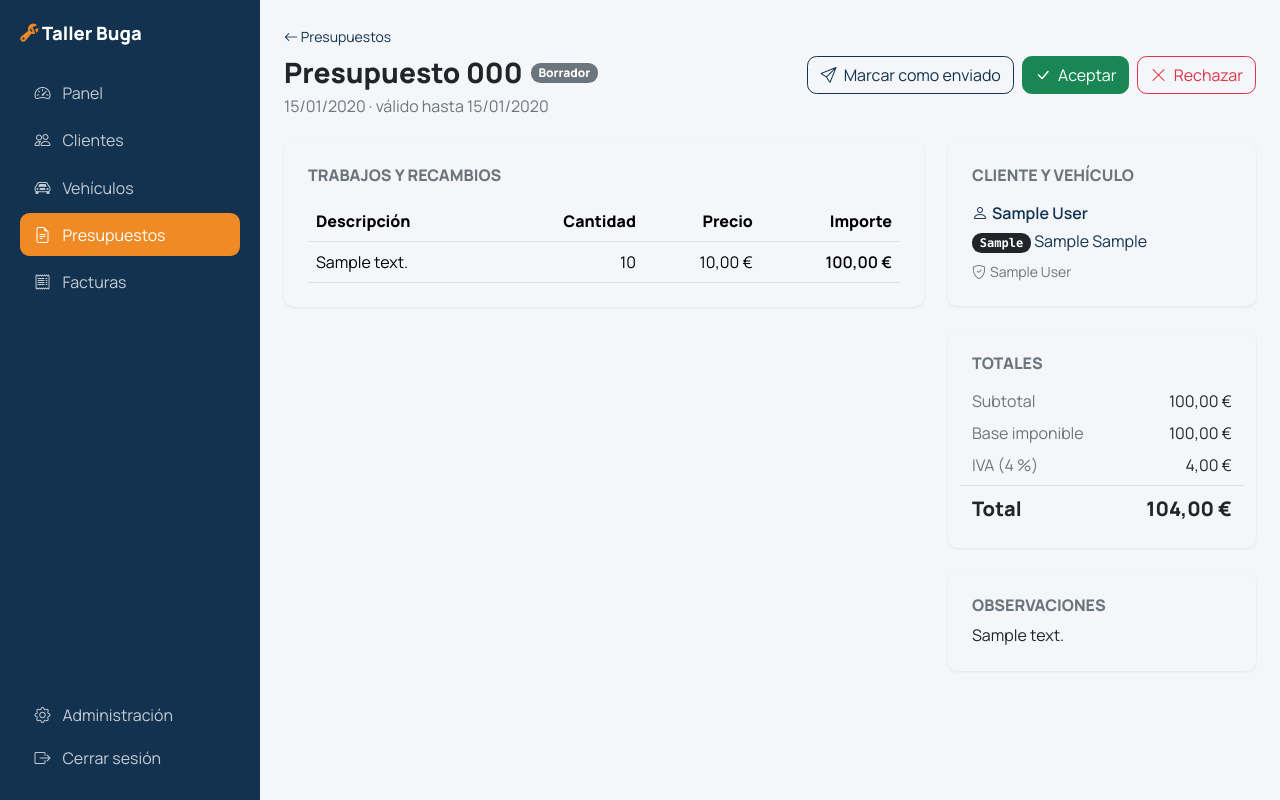
After one commit to mariarodriguezgarcia89/taller-buga, a Django app: page /presupuestos/1/ in a window 1280 px wide. The commit adds this page. Run offline with Django 5.2, Linux system fonts and the light colour scheme; a user stored in the database is signed in; tables that the repository leaves empty hold one stand-in row (values such as "Sample post").

Commit message:
feat: add quote detail with status workflow and invoicing

```diff
--- a/billing/models.py
+++ b/billing/models.py
@@ -7,6 +7,7 @@ from django.utils import timezone
 
 from core.models import TimeStampedModel
 from customers.models import Customer, Insurer, Vehicle
+from django.urls import reverse
 
 CENT = Decimal("0.01")
 PERCENT_VALIDATORS = [MinValueValidator(Decimal("0")), MaxValueValidator(Decimal("100"))]
@@ -173,9 +174,25 @@ class Quote(BillingDocument):
     )
     valid_until = models.DateField("válido hasta", null=True, blank=True)
 
+    ALLOWED_TRANSITIONS = {
+        Status.DRAFT: [Status.SENT, Status.ACCEPTED, Status.REJECTED],
+        Status.SENT: [Status.ACCEPTED, Status.REJECTED],
+        Status.ACCEPTED: [],
+        Status.REJECTED: [],
+    }
+
     class Meta(BillingDocument.Meta):
         verbose_name = "presupuesto"
         verbose_name_plural = "presupuestos"
+
+    def get_absolute_url(self):
+        return reverse("billing:quote_detail", args=[self.pk])
+
+    def change_status(self, new_status):
+        if new_status not in self.ALLOWED_TRANSITIONS[self.status]:
+            raise ValidationError("Ese cambio de estado no está permitido.")
+        self.status = new_status
+        self.save(update_fields=["status", "updated_at"])
 
     @transaction.atomic
     def create_invoice(self):
--- /dev/null
+++ b/billing/templates/billing/quote_detail.html
@@ -0,0 +1,118 @@
+{% extends "base.html" %}
+
+{% block title %}{{ quote.number }}{% endblock %}
+
+{% block content %}
+<a href="{% url 'billing:quote_list' %}" class="text-decoration-none small">
+  <i class="bi bi-arrow-left"></i> Presupuestos
+</a>
+
+<div class="d-flex flex-wrap align-items-start justify-content-between gap-3 mt-2 mb-4">
+  <div>
+    <div class="d-flex align-items-center gap-2">
+      <h1 class="h3 fw-bold mb-0">Presupuesto {{ quote.number }}</h1>
+      {% include "billing/includes/status_badge.html" with status=quote.status label=quote.get_status_display %}
+    </div>
+    <p class="text-secondary mb-0 mt-1">
+      {{ quote.issue_date|date:"d/m/Y" }}
+      {% if quote.valid_until %} · válido hasta {{ quote.valid_until|date:"d/m/Y" }}{% endif %}
+    </p>
+  </div>
+
+  <div class="d-flex flex-wrap gap-2">
+    {% for status, label, css_class, icon in actions %}
+    <form method="post" action="{% url 'billing:quote_status' quote.pk %}"
+          {% if status == "rejected" %}onsubmit="return confirm('¿Rechazar este presupuesto? No se podrá deshacer.');"{% endif %}>
+      {% csrf_token %}
+      <input type="hidden" name="status" value="{{ status }}">
+      <button type="submit" class="btn {{ css_class }}"><i class="bi {{ icon }} me-1"></i> {{ label }}</button>
+    </form>
+    {% endfor %}
+
+    {% if quote.status == "accepted" %}
+      {% if invoice %}
+        <span class="btn btn-light disabled"><i class="bi bi-receipt me-1"></i> Facturado: {{ invoice.number }}</span>
+      {% else %}
+        <form method="post" action="{% url 'billing:quote_invoice' quote.pk %}"
+              onsubmit="return confirm('¿Crear la factura de este presupuesto?');">
+          {% csrf_token %}
+          <button type="submit" class="btn btn-accent"><i class="bi bi-receipt me-1"></i> Convertir en factura</button>
+        </form>
+      {% endif %}
+    {% endif %}
+  </div>
+</div>
+
+<div class="row g-4">
+  <div class="col-lg-8">
+    <div class="card p-4">
+      <h2 class="h6 fw-bold text-uppercase text-secondary mb-3">Trabajos y recambios</h2>
+      <div class="table-responsive">
+        <table class="table align-middle mb-0">
+          <thead>
+            <tr>
+              <th>Descripción</th>
+              <th class="text-end">Cantidad</th>
+              <th class="text-end">Precio</th>
+              <th class="text-end">Importe</th>
+            </tr>
+          </thead>
+          <tbody>
+            {% for line in quote.lines.all %}
+            <tr>
+              <td>{{ line.description }}</td>
+              <td class="text-end">{{ line.quantity|floatformat:"-2" }}</td>
+              <td class="text-end text-nowrap">{{ line.unit_price|floatformat:"2g" }} €</td>
+              <td class="text-end text-nowrap fw-semibold">{{ line.amount|floatformat:"2g" }} €</td>
+            </tr>
+            {% empty %}
+            <tr><td colspan="4" class="text-secondary">Este presupuesto no tiene líneas.</td></tr>
+            {% endfor %}
+          </tbody>
+        </table>
+      </div>
+    </div>
+  </div>
+
+  <div class="col-lg-4 d-flex flex-column gap-4">
+    <div class="card p-4">
+      <h2 class="h6 fw-bold text-uppercase text-secondary mb-3">Cliente y vehículo</h2>
+      <a href="{{ quote.customer.get_absolute_url }}" class="d-block fw-semibold text-decoration-none mb-1">
+        <i class="bi bi-person me-1"></i>{{ quote.customer.display_name }}
+      </a>
+      <a href="{{ quote.vehicle.get_absolute_url }}" class="text-decoration-none">
+        <span class="badge text-bg-dark font-monospace">{{ quote.vehicle.plate }}</span>
+        {{ quote.vehicle.make }} {{ quote.vehicle.model }}
+      </a>
+      {% if quote.insurer %}
+      <p class="small text-secondary mt-2 mb-0"><i class="bi bi-shield-check me-1"></i>{{ quote.insurer }}</p>
+      {% endif %}
+    </div>
+
+    <div class="card p-4">
+      <h2 class="h6 fw-bold text-uppercase text-secondary mb-3">Totales</h2>
+      <dl class="row mb-0">
+        <dt class="col-7 fw-normal text-secondary">Subtotal</dt>
+        <dd class="col-5 text-end">{{ quote.subtotal|floatformat:"2g" }} €</dd>
+        {% if quote.discount_percent %}
+        <dt class="col-7 fw-normal text-secondary">Descuento ({{ quote.discount_percent|floatformat:"-2" }} %)</dt>
+        <dd class="col-5 text-end">−{{ quote.discount_amount|floatformat:"2g" }} €</dd>
+        {% endif %}
+        <dt class="col-7 fw-normal text-secondary">Base imponible</dt>
+        <dd class="col-5 text-end">{{ quote.taxable_base|floatformat:"2g" }} €</dd>
+        <dt class="col-7 fw-normal text-secondary">IVA ({{ quote.vat_rate|floatformat:"-2" }} %)</dt>
+        <dd class="col-5 text-end">{{ quote.vat_amount|floatformat:"2g" }} €</dd>
+        <dt class="col-7 fw-bold fs-5 border-top pt-2">Total</dt>
+        <dd class="col-5 text-end fw-bold fs-5 border-top pt-2 mb-0">{{ quote.total|floatformat:"2g" }} €</dd>
+      </dl>
+    </div>
+
+    {% if quote.notes %}
+    <div class="card p-4">
+      <h2 class="h6 fw-bold text-uppercase text-secondary mb-2">Observaciones</h2>
+      <p class="mb-0">{{ quote.notes|linebreaksbr }}</p>
+    </div>
+    {% endif %}
+  </div>
+</div>
+{% endblock %}
--- a/billing/templates/billing/quote_list.html
+++ b/billing/templates/billing/quote_list.html
@@ -8,7 +8,7 @@
     <h1 class="h3 fw-bold mb-1">Presupuestos</h1>
     <p class="text-secondary mb-0">{{ page_obj.paginator.count }} presupuesto{{ page_obj.paginator.count|pluralize }}</p>
   </div>
-  <a href="#" class="btn btn-accent"><i class="bi bi-plus-lg me-1"></i> Nuevo presupuesto</a>
+  <a href="{{ quote.get_absolute_url }}" class="btn btn-accent"><i class="bi bi-plus-lg me-1"></i> Nuevo presupuesto</a>
 </div>
 
 <ul class="nav nav-pills gap-2 mb-3">
@@ -48,7 +48,7 @@
       <tbody>
         {% for quote in quote_list %}
         <tr>
-          <td><a href="#" class="fw-semibold text-decoration-none">{{ quote.number }}</a></td>
+        <td><a href="{{ quote.get_absolute_url }}" class="fw-semibold text-decoration-none">{{ quote.number }}</a></td>
           <td class="text-nowrap">{{ quote.issue_date|date:"d/m/Y" }}</td>
           <td>{{ quote.customer.display_name }}</td>
           <td><span class="badge text-bg-dark font-monospace">{{ quote.vehicle.plate }}</span></td>
--- a/billing/urls.py
+++ b/billing/urls.py
@@ -6,4 +6,7 @@ app_name = "billing"
 
 urlpatterns = [
     path("presupuestos/", views.QuoteListView.as_view(), name="quote_list"),
+    path("presupuestos/<int:pk>/", views.QuoteDetailView.as_view(), name="quote_detail"),
+    path("presupuestos/<int:pk>/estado/", views.QuoteStatusUpdateView.as_view(), name="quote_status"),
+    path("presupuestos/<int:pk>/facturar/", views.QuoteInvoiceCreateView.as_view(), name="quote_invoice"),
 ]
--- a/billing/views.py
+++ b/billing/views.py
@@ -1,5 +1,9 @@
+from django.contrib import messages
+from django.core.exceptions import ValidationError
 from django.db.models import Count, Q
-from django.views.generic import ListView
+from django.shortcuts import get_object_or_404, redirect
+from django.views import View
+from django.views.generic import DetailView, ListView
 
 from customers.models import normalize_plate
 
@@ -42,3 +46,53 @@ class QuoteListView(ListView):
         context["current_status"] = self.status
         context["query"] = self.search_query
         return context
+
+STATUS_ACTIONS = {
+    Quote.Status.SENT: ("Marcar como enviado", "btn-outline-primary", "bi-send"),
+    Quote.Status.ACCEPTED: ("Aceptar", "btn-success", "bi-check-lg"),
+    Quote.Status.REJECTED: ("Rechazar", "btn-outline-danger", "bi-x-lg"),
+}
+
+
+class QuoteDetailView(DetailView):
+    model = Quote
+
+    def get_queryset(self):
+        return Quote.objects.select_related("customer", "vehicle", "insurer").prefetch_related("lines")
+
+    def get_context_data(self, **kwargs):
+        context = super().get_context_data(**kwargs)
+        quote = self.object
+        context["actions"] = [
+            (status, *STATUS_ACTIONS[status]) for status in quote.ALLOWED_TRANSITIONS[quote.status]
+        ]
+        context["invoice"] = getattr(quote, "invoice", None)
+        return context
+
+
+class QuoteStatusUpdateView(View):
+    """Change a quote's status. POST only."""
+
+    def post(self, request, pk):
+        quote = get_object_or_404(Quote, pk=pk)
+        try:
+            quote.change_status(request.POST.get("status", ""))
+        except ValidationError as error:
+            messages.error(request, error.messages[0])
+        else:
+            messages.success(request, f"Presupuesto {quote.number}: {quote.get_status_display().lower()}.")
+        return redirect(quote)
+
+
+class QuoteInvoiceCreateView(View):
+    """Create the invoice for an accepted quote. POST only."""
+
+    def post(self, request, pk):
+        quote = get_object_or_404(Quote, pk=pk)
+        try:
+            invoice = quote.create_invoice()
+        except ValidationError as error:
+            messages.error(request, error.messages[0])
+        else:
+            messages.success(request, f"Factura {invoice.number} creada.")
+        return redirect(quote)
--- a/customers/templates/customers/customer_detail.html
+++ b/customers/templates/customers/customer_detail.html
@@ -90,7 +90,7 @@
           <tbody>
             {% for quote in quotes %}
             <tr>
-              <td class="fw-semibold">{{ quote.number }}</td>
+              <td><a href="{{ quote.get_absolute_url }}" class="fw-semibold text-decoration-none">{{ quote.number }}</a></td>
               <td>{{ quote.issue_date|date:"d/m/Y" }}</td>
               <td><span class="font-monospace">{{ quote.vehicle.plate }}</span></td>
               <td>{% include "billing/includes/status_badge.html" with status=quote.status label=quote.get_status_display %}</td>
```
Also changed, not shown: billing/tests/test_quote_status.py (added, +43 -0 lines).
